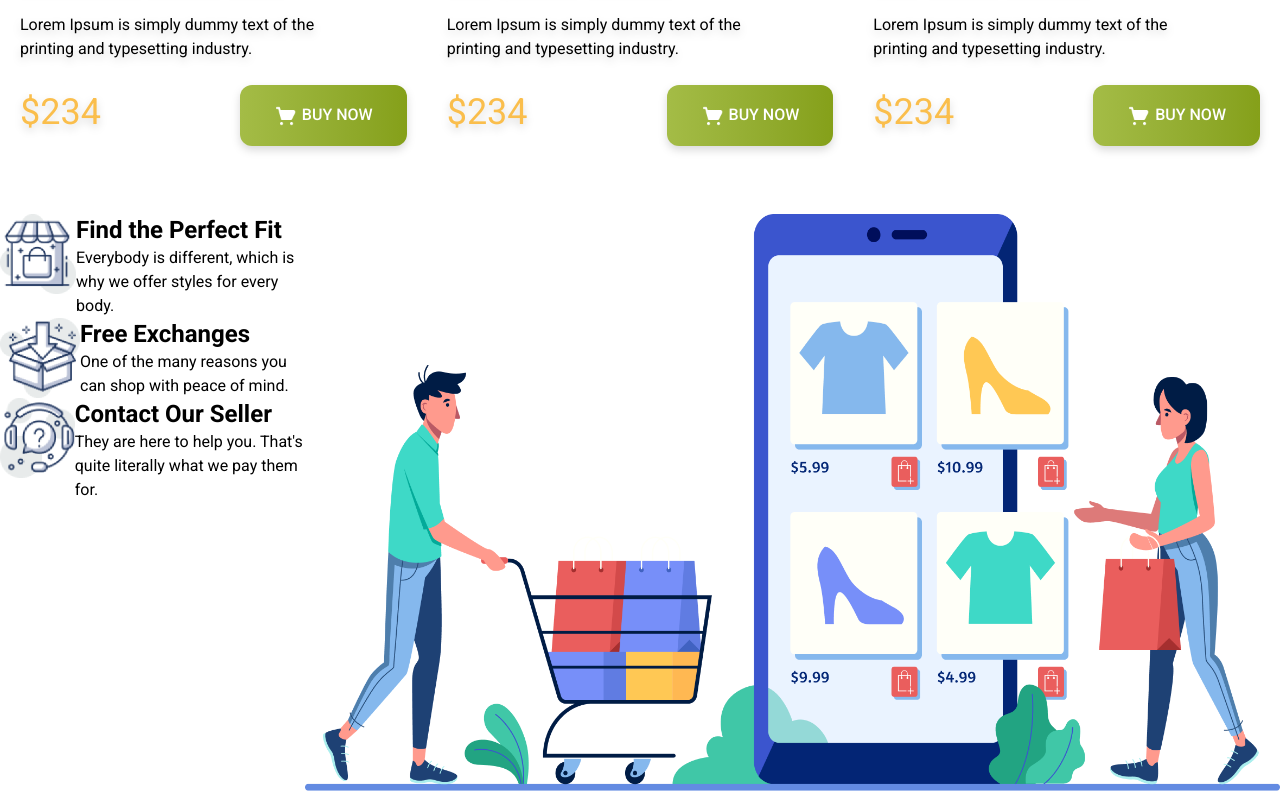
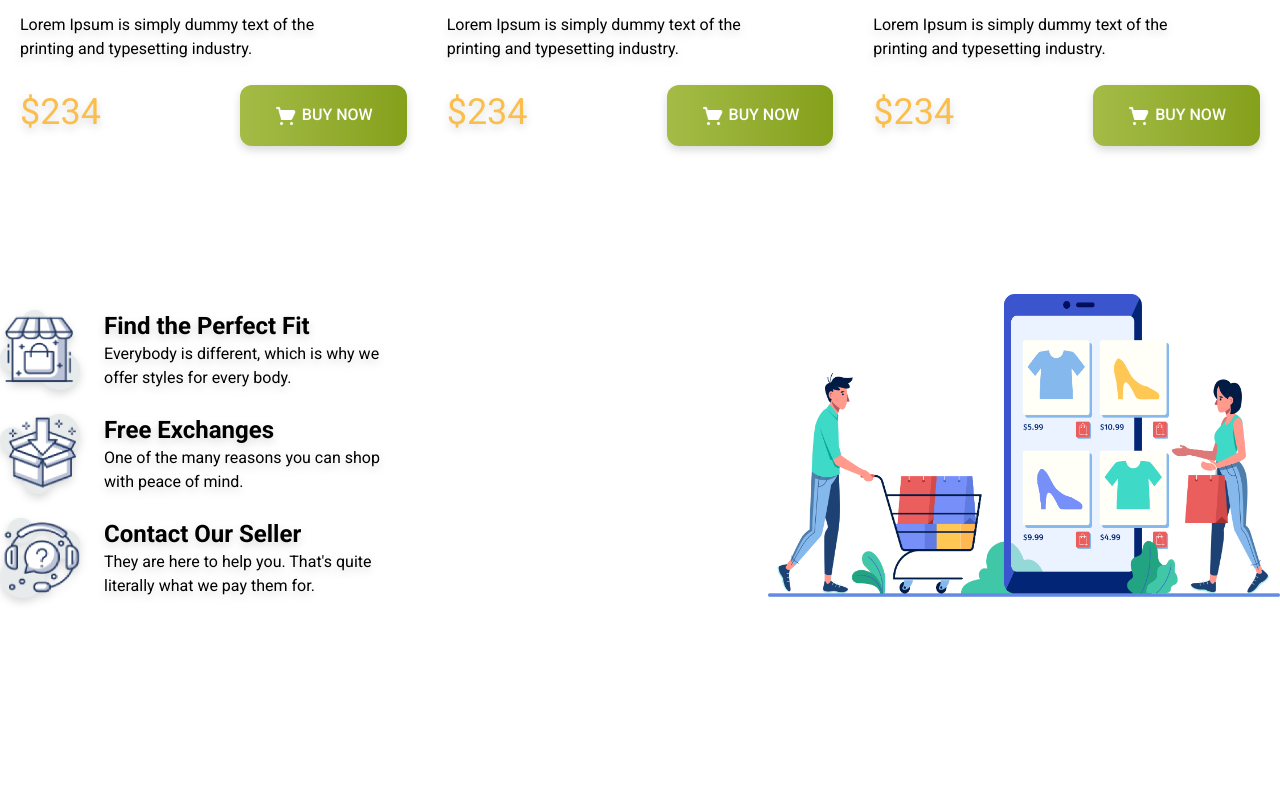
Before and after one commit to MMunim90/penguin-fashion-website, a plain HTML site: page index.html in a window 1280 px wide. Shown: the part 2056-2847 px from the top of the page. After the commit the page ends 2798 px from the top, so only its background shows below. Drawn offline with nearby package versions, Linux system fonts and the light colour scheme.

Commit message:
second commit

```diff
--- a/index.html
+++ b/index.html
@@ -251,34 +251,34 @@
     </main>
 
     <footer class="max-w-7xl mx-auto">
-      <div class="flex flex-col-reverse md:flex-row">
-        <div>
-          <div class="flex flex-col md:flex-row">
+      <div class="flex flex-col-reverse md:flex-row items-center md:justify-between md:my-32">
+        <div class="flex md:flex-col gap-6">
+          <div class="flex flex-col md:flex-row md:gap-6 md:drop-shadow-lg md:rounded-3xl">
             <img class="w-20 h-20" src="icons/house.png" alt="">
             <div>
               <h3 class="text-2xl font-bold">Find the Perfect Fit</h3>
-            <p>Everybody is different, which is why we
+            <p>Everybody is different, which is why we <br>
               offer styles for every body.</p>
             </div>
           </div>
-          <div class="flex flex-col md:flex-row">
+          <div class="flex flex-col md:flex-row md:gap-6 md:drop-shadow-lg md:rounded-3xl">
             <img class="w-20 h-20" src="icons/box.png" alt="">
            <div>
             <h3 class="text-2xl font-bold">Free Exchanges</h3>
-            <p>One of the many reasons you can shop
+            <p>One of the many reasons you can shop <br>
               with peace of mind.</p>
            </div>
           </div>
-          <div class="flex flex-col md:flex-row">
+          <div class="flex flex-col md:flex-row md:gap-6 md:drop-shadow-lg md:rounded-3xl">
             <img class="w-20 h-20" src="icons/question.png" alt="">
             <div>
               <h3 class="text-2xl font-bold">Contact Our Seller</h3>
-            <p>They are here to help you. That's quite
+            <p>They are here to help you. That's quite <br>
               literally what we pay them for.</p>
             </div>
           </div>
         </div>
-        <div class="">
+        <div class="w-2/5 h-80">
           <img src="images/shopping.png" alt="" />
         </div>
       </div>
```
